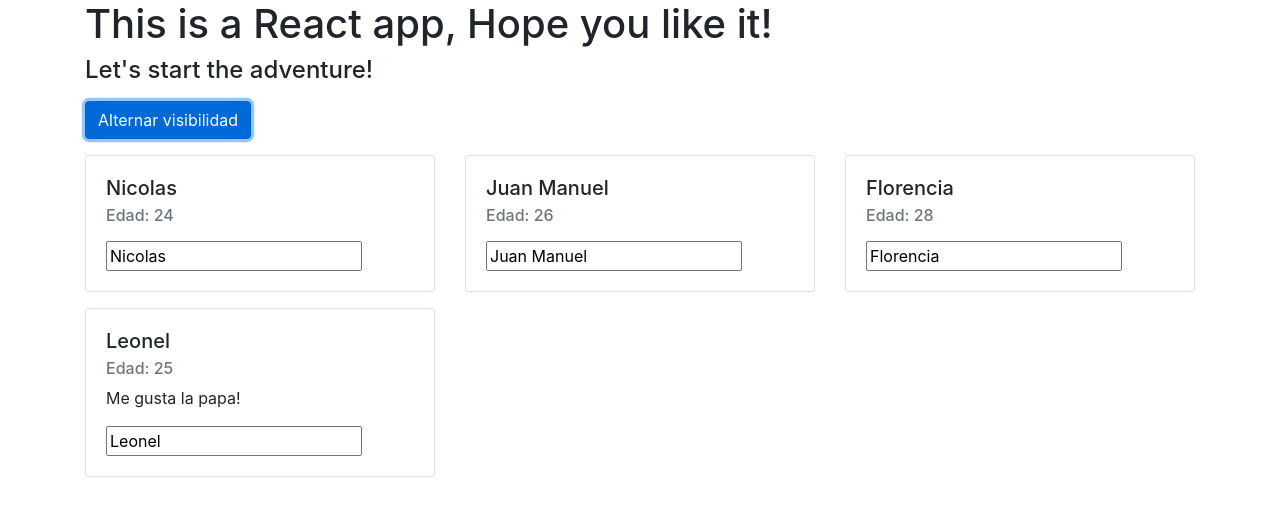
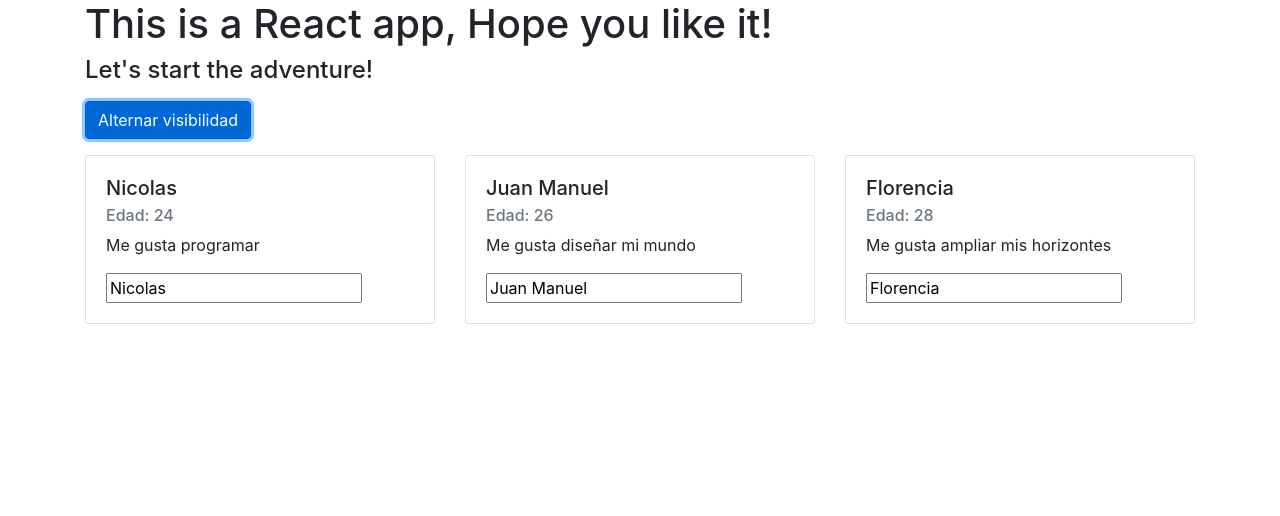
Before and after one commit to NicolasAversa/react_experiments, a React (Create React App) app in the folder react-tutos/: page / in a window 1280 px wide. Both pictures are taken after a click on the button "Alternar visibilidad". Shown: the top 516 px of the page. Built offline with nearby package versions, Linux system fonts and the light colour scheme.

Commit message:
Editing state array

```diff
--- a/react-tutos/src/components/Person/Person.jsx
+++ b/react-tutos/src/components/Person/Person.jsx
@@ -6,12 +6,16 @@ const Person = (props) => {
   return (
     <Card className="mb-3">
       <Card.Body>
-        <Card.Title onClick={props.click}>{props.name}</Card.Title>
+        <Card.Title onClick={props.click}>{props.data.name}</Card.Title>
         <Card.Subtitle className="mb-2 text-muted">
-          Edad: {props.age}
+          Edad: {props.data.age}
         </Card.Subtitle>
         <Card.Text>{props.children} </Card.Text>
-        <input type="text" onChange={props.change} defaultValue={props.name} />
+        <input
+          type="text"
+          onChange={props.change}
+          defaultValue={props.data.name}
+        />
       </Card.Body>
     </Card>
   );
--- a/react-tutos/src/containers/Home/Home.jsx
+++ b/react-tutos/src/containers/Home/Home.jsx
@@ -6,27 +6,69 @@ import Button from "react-bootstrap/Button";
 
 const Home = () => {
   const [persons, setPersons] = useState([
-    { name: "Nicolas", age: 24 },
-    { name: "Juan Manuel", age: 26 },
-    { name: "Florencia", age: 28 },
+    {
+      id: "Nicolas14",
+      name: "Nicolas",
+      age: 24,
+      hobbies: "Me gusta programar",
+    },
+    {
+      id: "JuanManuel26",
+      name: "Juan Manuel",
+      age: 26,
+      hobbies: "Me gusta diseñar mi mundo",
+    },
+    {
+      id: "Florencia28",
+      name: "Florencia",
+      age: 28,
+      hobbies: "Me gusta ampliar mis horizontes",
+    },
   ]);
   const [showPersons, setShowPersons] = useState(false);
 
-  const switchNameHandler = (newName) => {
-    let newPersons = [...persons];
-    newPersons[1].name = newName;
+  const nameChangedHandler = (id, event) => {
+    // Finding the index of the selected person
+    const personIndex = persons.findIndex((person) => {
+      return person.id === id;
+    });
+    // Copying the person object in the persons array
+    const person = { ...persons[personIndex] };
+    // Editing the name property in the selected person
+    person.name = event.target.value;
+    // Copying the whole persons array
+    const newPersons = [...persons];
+    // Editing and setting the whole persons array
+    newPersons[personIndex] = person;
     setPersons(newPersons);
   };
 
-  const nameChangedHandler = (event) => {
-    let newPersons = [...persons];
-    newPersons[1].name = event.target.value;
+  const deletePersonHandler = (index) => {
+    const newPersons = [...persons];
+    newPersons.splice(index, 1);
     setPersons(newPersons);
   };
 
   const togglePersonsHandler = () => {
     setShowPersons(!showPersons);
   };
+
+  let personsList = null;
+  if (showPersons) {
+    personsList = persons.map((person, index) => {
+      return (
+        <Col xs={4} key={person.id}>
+          <Person
+            data={person}
+            click={deletePersonHandler.bind(this, index)}
+            change={nameChangedHandler.bind(this, person.id)}
+          >
+            {person.hobbies}
+          </Person>
+        </Col>
+      );
+    });
+  }
 
   return (
     <>
@@ -37,29 +79,7 @@ const Home = () => {
           Alternar visibilidad
         </Button>
       </Col>
-      {showPersons ? (
-        <>
-          <Col xs={4}>
-            <Person name={persons[0].name} age={persons[0].age} />
-          </Col>
-          <Col xs={4}>
-            <Person
-              name={persons[1].name}
-              age={persons[1].age}
-              click={() => switchNameHandler("Pepito")}
-              change={nameChangedHandler}
-            />
-          </Col>
-          <Col xs={4}>
-            <Person name={persons[2].name} age={persons[2].age} />
-          </Col>
-          <Col xs={4}>
-            <Person name="Leonel" age="25">
-              Me gusta la papa!
-            </Person>
-          </Col>
-        </>
-      ) : null}
+      {personsList}
     </>
   );
 };
```
